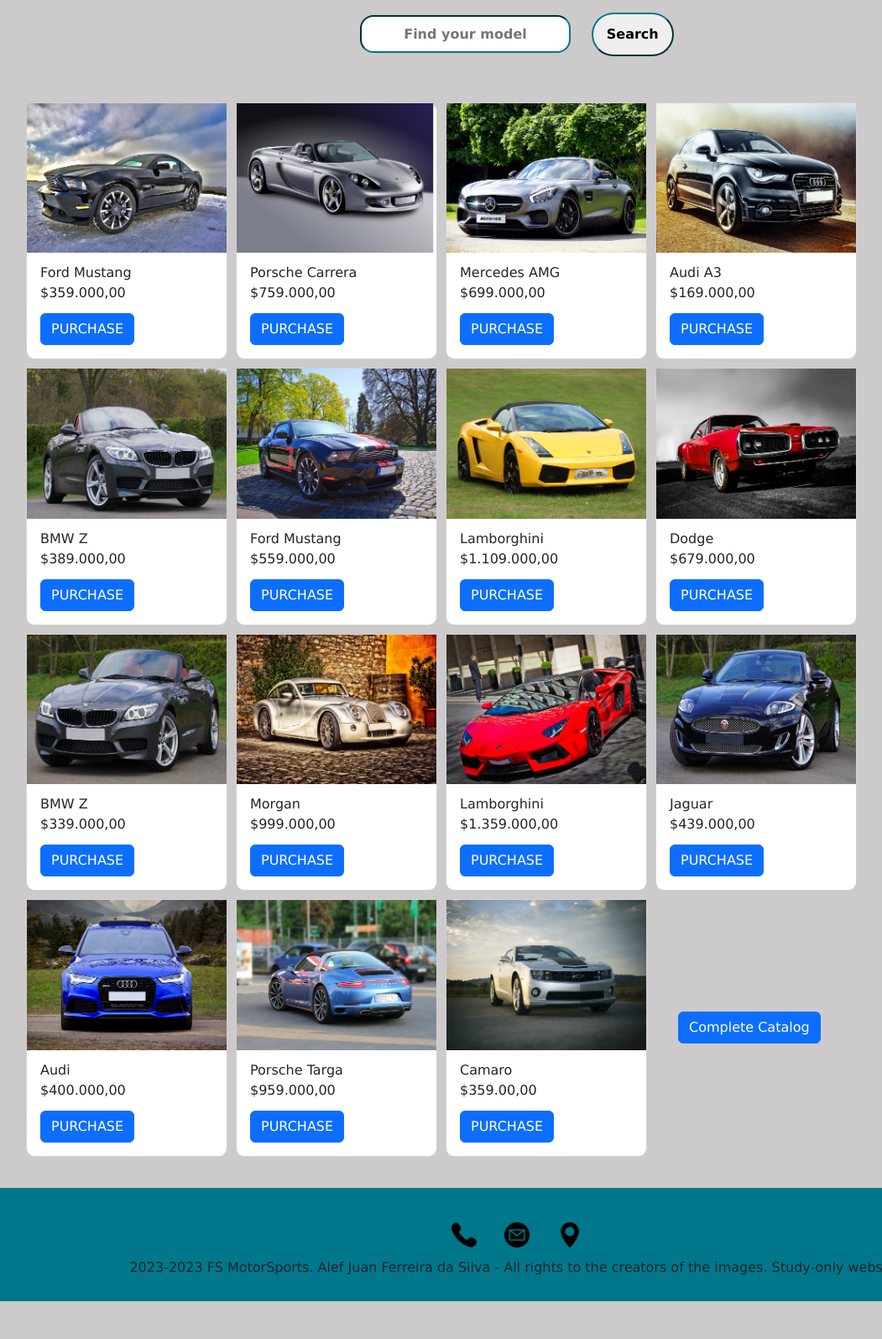
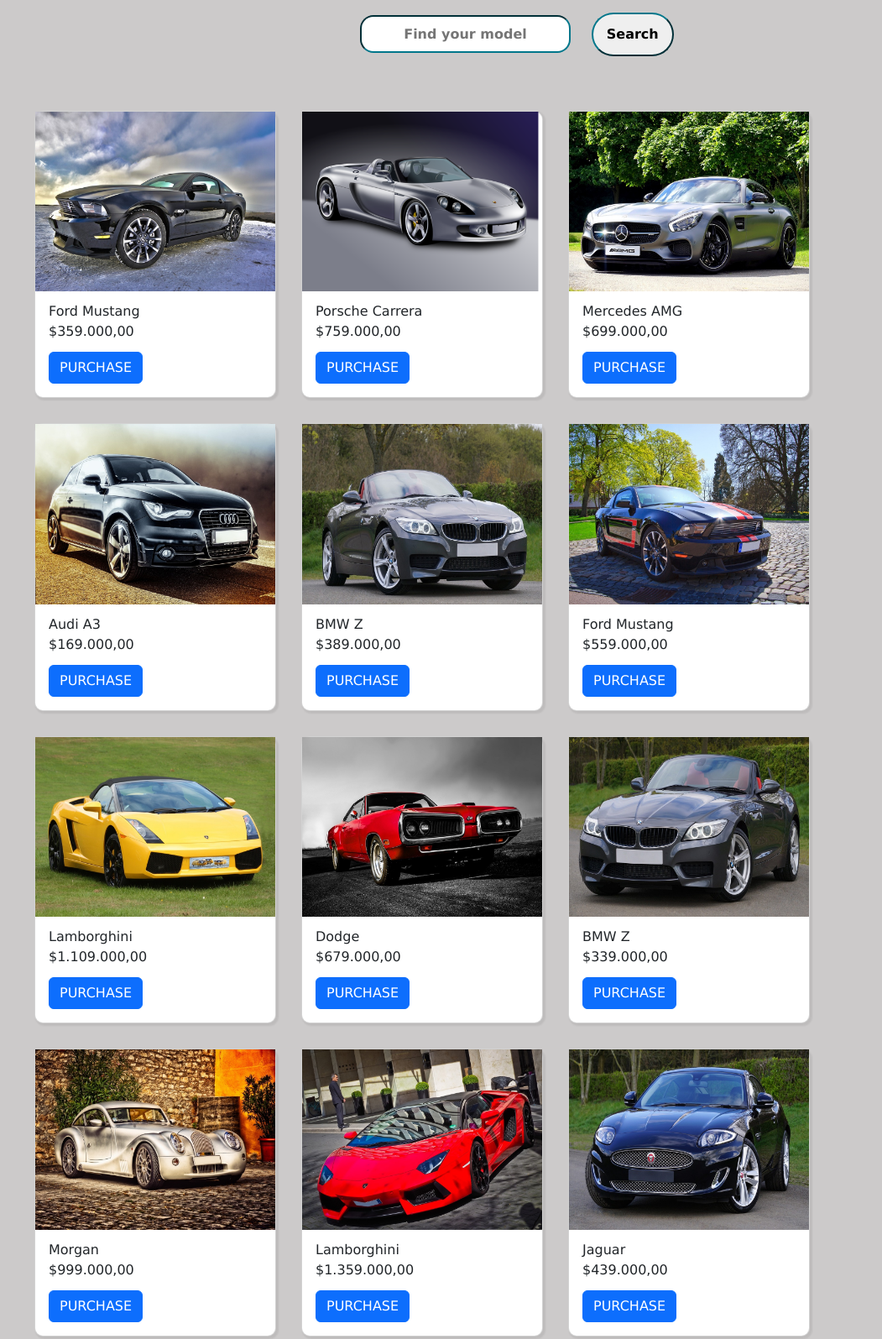
Before and after one commit to alefjuan/Catalogo-Teste-FsMotors, a plain HTML site: page index.html in a window 1280 px wide. Shown: the part 840-2435 px from the top of the page at 84% size, without its empty margins (24-1075 px from the left). Before the commit the page ends 2390 px from the top, so only its background shows below. Drawn offline with nearby package versions, Linux system fonts and the light colour scheme.

Commit message:
Produtos reorganizados e estilizados

```diff
--- a/CSS/style.css
+++ b/CSS/style.css
@@ -192,4 +192,7 @@ section .vendas .card
 {
     border-radius: 10px;
     cursor:pointer;
+    width: 18rem;
+    margin: 15px;
+    box-shadow: 2px 2px 2px 1px rgba(0, 0, 0, 0.07);
 }
--- a/index.html
+++ b/index.html
@@ -86,7 +86,7 @@
 		</div>
 		<div class="vendas">
 
-			<div class="card" style="width: 15rem; margin: 5px;">
+			<div class="card">
 				<img src="images/carros/1-mustang.jpg" alt="">
 				<div class="card-body">
 					<h5 class="card-title">Ford Mustang</h5>
@@ -95,7 +95,7 @@
 					<button class="btn btn-primary">PURCHASE</button>
 				</div>
 			</div>
-			<div class="card" style="width: 15rem; margin: 5px;">
+			<div class="card">
 				<img src="images/carros/2-porschecarrera.png" alt="">
 
 				<div class="card-body">
@@ -105,7 +105,7 @@
 					<button class="btn btn-primary">PURCHASE</button>
 				</div>
 			</div>
-			<div class="card" style="width: 15rem; margin: 5px;">
+			<div class="card">
 				<img src="images/carros/3-amg.jpg" alt="">
 
 				<div class="card-body">
@@ -115,7 +115,7 @@
 					<button class="btn btn-primary">PURCHASE</button>
 				</div>
 			</div>
-			<div class="card" style="width: 15rem; margin: 5px;">
+			<div class="card">
 				<img src="images/carros/4-audia3.jpg" alt="">
 
 				<div class="card-body">
@@ -125,7 +125,7 @@
 					<button class="btn btn-primary">PURCHASE</button>
 				</div>
 			</div>
-			<div class="card" style="width: 15rem; margin: 5px;">
+			<div class="card">
 				<img src="images/carros/5-bmw.jpg" alt="">
 
 				<div class="card-body">
@@ -135,7 +135,7 @@
 					<button class="btn btn-primary">PURCHASE</button>
 				</div>
 			</div>
-			<div class="card" style="width: 15rem; margin: 5px;">
+			<div class="card">
 				<img src="images/carros/6-mustang.jpg" alt="">
 
 				<div class="card-body">
@@ -145,7 +145,7 @@
 					<button class="btn btn-primary">PURCHASE</button>
 				</div>
 			</div>
-			<div class="card" style="width: 15rem; margin: 5px;">
+			<div class="card">
 				<img src="images/carros/7-lamborghini.jpg" alt="">
 
 				<div class="card-body">
@@ -155,7 +155,7 @@
 					<button class="btn btn-primary">PURCHASE</button>
 				</div>
 			</div>
-			<div class="card" style="width: 15rem; margin: 5px;">
+			<div class="card">
 				<img src="images/carros/8-dodge.jpg" alt="">
 
 				<div class="card-body">
@@ -165,7 +165,7 @@
 					<button class="btn btn-primary">PURCHASE</button>
 				</div>
 			</div>
-			<div class="card" style="width: 15rem; margin: 5px;">
+			<div class="card">
 				<img src="images/carros/9-bmw.jpg" alt="">
 
 				<div class="card-body">
@@ -175,7 +175,7 @@
 					<button class="btn btn-primary">PURCHASE</button>
 				</div>
 			</div>
-			<div class="card" style="width: 15rem; margin: 5px;">
+			<div class="card">
 				<img src="images/carros/10-morgan.jpg" alt="">
 
 				<div class="card-body">
@@ -185,7 +185,7 @@
 					<button class="btn btn-primary">PURCHASE</button>
 				</div>
 			</div>
-			<div class="card" style="width: 15rem; margin: 5px;">
+			<div class="card">
 				<img src="images/carros/11-lamb.jpg" alt="">
 
 				<div class="card-body">
@@ -195,7 +195,7 @@
 					<button class="btn btn-primary">PURCHASE</button>
 				</div>
 			</div>
-			<div class="card" style="width: 15rem; margin: 5px;">
+			<div class="card">
 				<img src="images/carros/12-jaguar.jpg" alt="">
 
 				<div class="card-body">
@@ -205,7 +205,7 @@
 					<button class="btn btn-primary">PURCHASE</button>
 				</div>
 			</div>
-			<div class="card" style="width: 15rem; margin: 5px;">
+			<div class="card">
 				<img src="images/carros/13-audi.jpg" alt="">
 
 				<div class="card-body">
@@ -215,7 +215,7 @@
 					<button class="btn btn-primary">PURCHASE</button>
 				</div>
 			</div>
-			<div class="card" style="width: 15rem; margin: 5px;">
+			<div class="card">
 				<img src="images/carros/14-porsche-targa.jpg" alt="">
 
 				<div class="card-body">
@@ -225,7 +225,7 @@
 					<button class="btn btn-primary">PURCHASE</button>
 				</div>
 			</div>
-			<div class="card" style="width: 15rem; margin: 5px;">
+			<div class="card">
 				<img src="images/carros/15-camaro.jpg" alt="">
 
 				<div class="card-body">
@@ -235,7 +235,9 @@
 					<button class="btn btn-primary">PURCHASE</button>
 				</div>
 			</div>
-			<button class="btn btn-primary" style="margin:2em; align-items: center;">Complete Catalog</button>
+			<div>
+				<button class="btn btn-primary" style="margin:2em; align-items: center;">Complete Catalog</button>
+			</div>
 		</div>
 	</section>
 	<footer>
```
